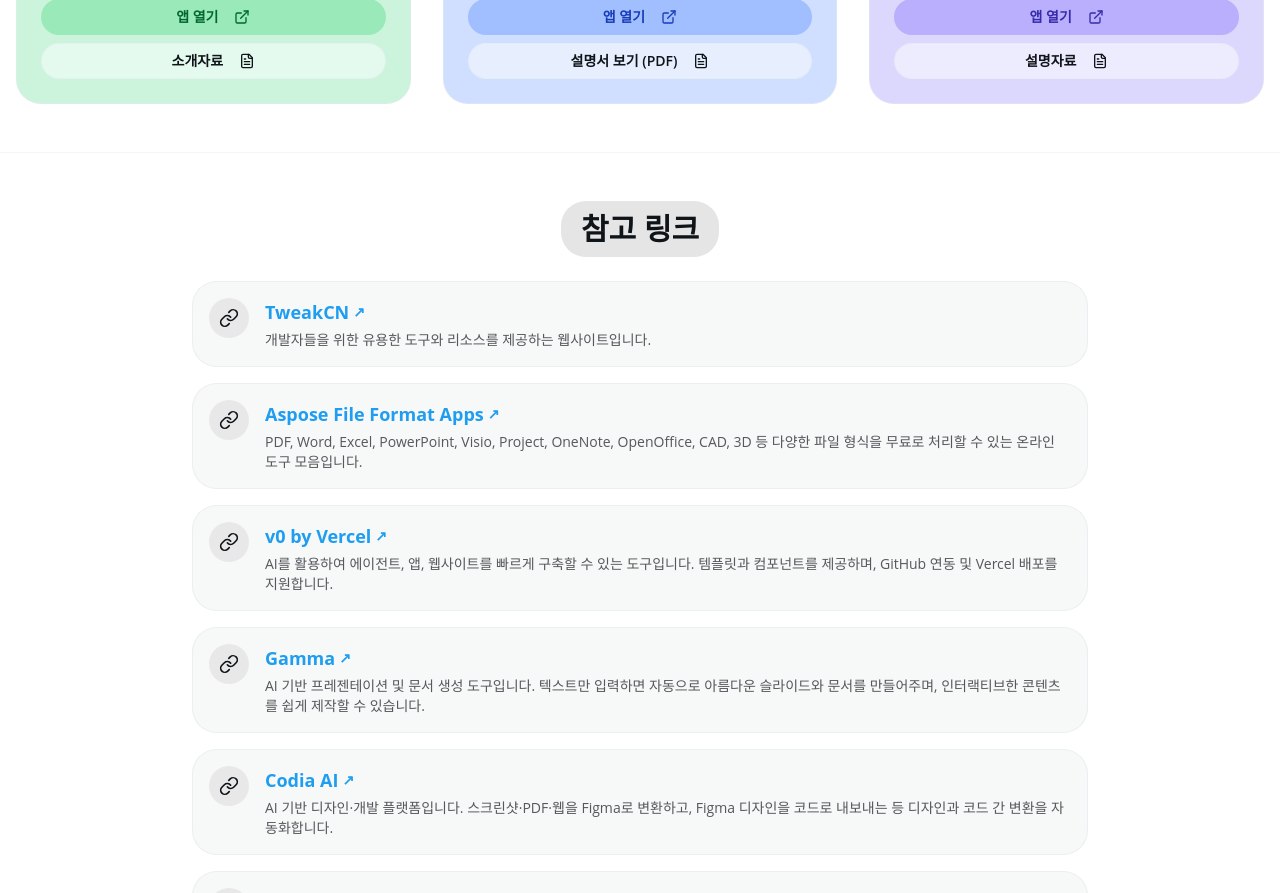
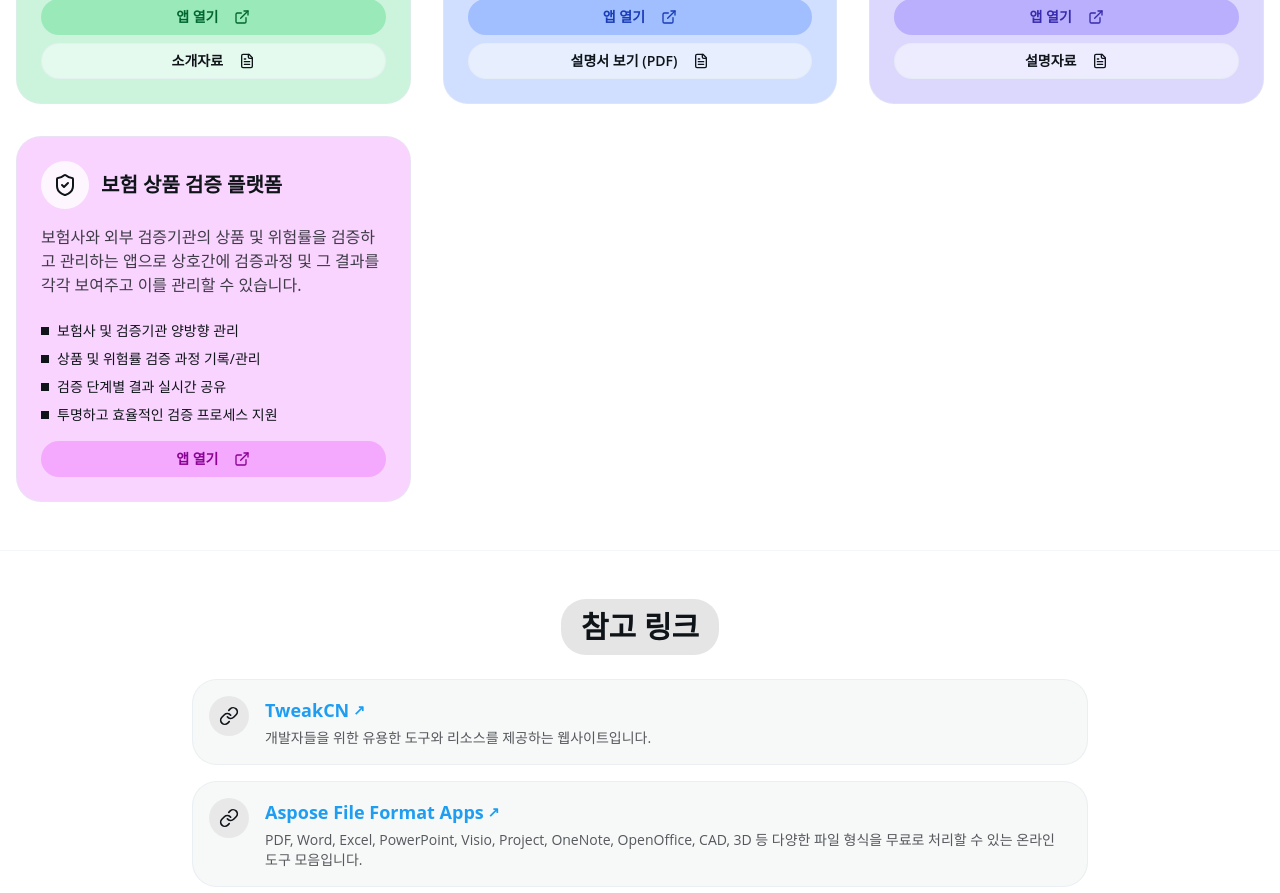
Before and after one commit to taekyoleen-oss/App-Collector, a Next.js app: page / in a window 1280 px wide. Shown: the part 2860-3753 px from the top of the page. Built offline with nearby package versions, Linux system fonts and the light colour scheme.

Commit message:
feat: Add 보험 상품 검증 플랫폼 App Card

```diff
--- a/app/page.tsx
+++ b/app/page.tsx
@@ -1,7 +1,7 @@
 import { AppCard } from "@/components/app-card"
 import { AiToolsSection } from "@/components/ai-tools-section"
 import { SiteNav } from "@/components/site-nav"
-import { FileText, Languages, Eraser, Image, Link as LinkIcon, Calculator, Headphones, SquareFunction, PenTool, ListTodo, Newspaper, Sparkles, Presentation, CalendarDays, Activity, Network, Briefcase } from "lucide-react"
+import { FileText, Languages, Eraser, Image, Link as LinkIcon, Calculator, Headphones, SquareFunction, PenTool, ListTodo, Newspaper, Sparkles, Presentation, CalendarDays, Activity, Network, Briefcase, ShieldCheck } from "lucide-react"
 
 const apps = [
   {
@@ -266,6 +266,20 @@ const apps = [
     buttonAccent: "bg-indigo-600/25 text-indigo-800 border-indigo-600/30 hover:bg-indigo-600/35 dark:text-indigo-200",
     pdfLink: "재보험_정청산시스템_소개.pdf",
     pdfLabel: "설명자료"
+  },
+  {
+    title: "보험 상품 검증 플랫폼",
+    description: "보험사와 외부 검증기관의 상품 및 위험률을 검증하고 관리하는 앱으로 상호간에 검증과정 및 그 결과를 각각 보여주고 이를 관리할 수 있습니다.",
+    features: [
+      "보험사 및 검증기관 양방향 관리",
+      "상품 및 위험률 검증 과정 기록/관리",
+      "검증 단계별 결과 실시간 공유",
+      "투명하고 효율적인 검증 프로세스 지원"
+    ],
+    link: "https://insurer-product-proof-platform.onrender.com/",
+    icon: <ShieldCheck className="h-6 w-6" />,
+    accentColor: "bg-fuchsia-500/20",
+    buttonAccent: "bg-fuchsia-500/25 text-fuchsia-800 border-fuchsia-500/30 hover:bg-fuchsia-500/35 dark:text-fuchsia-200"
   }
 ]
 
```
